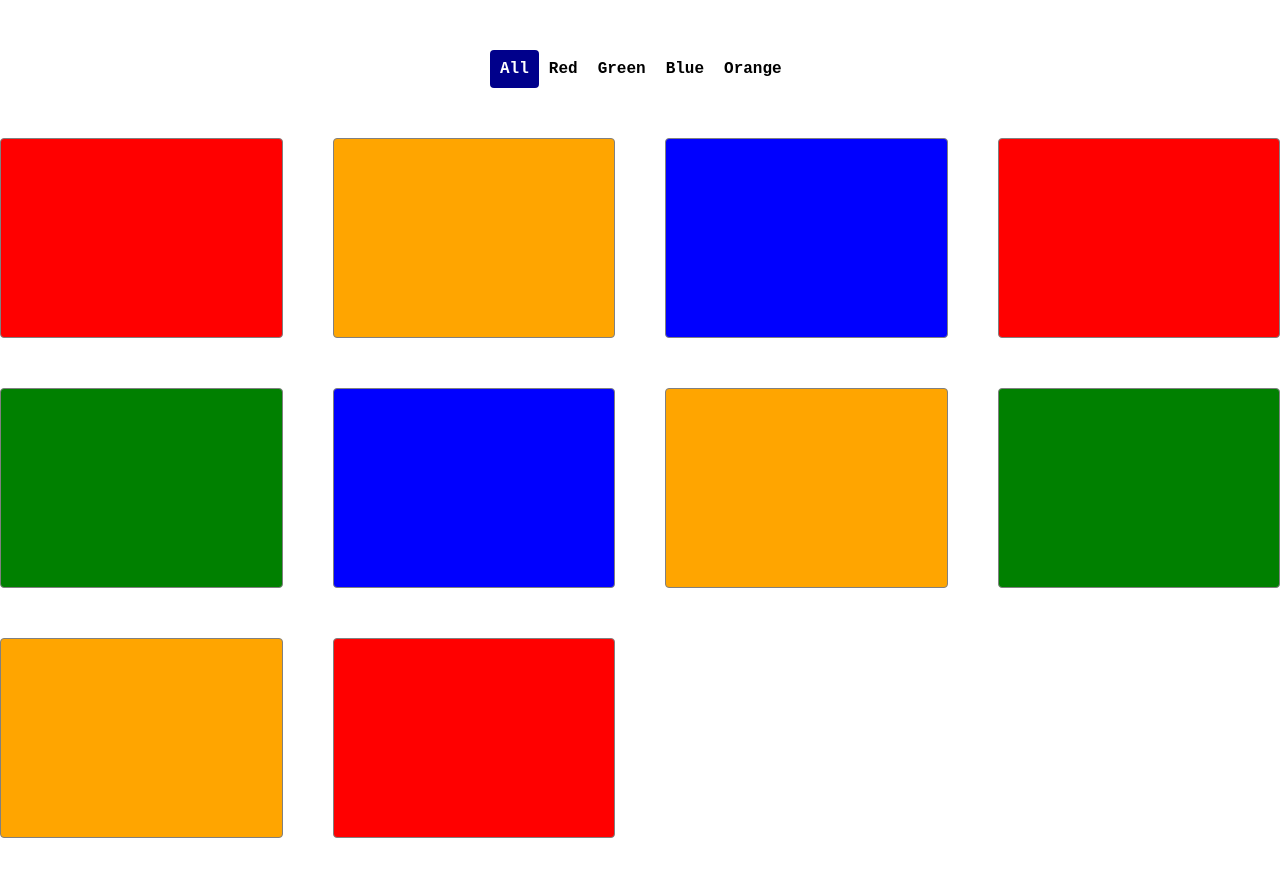
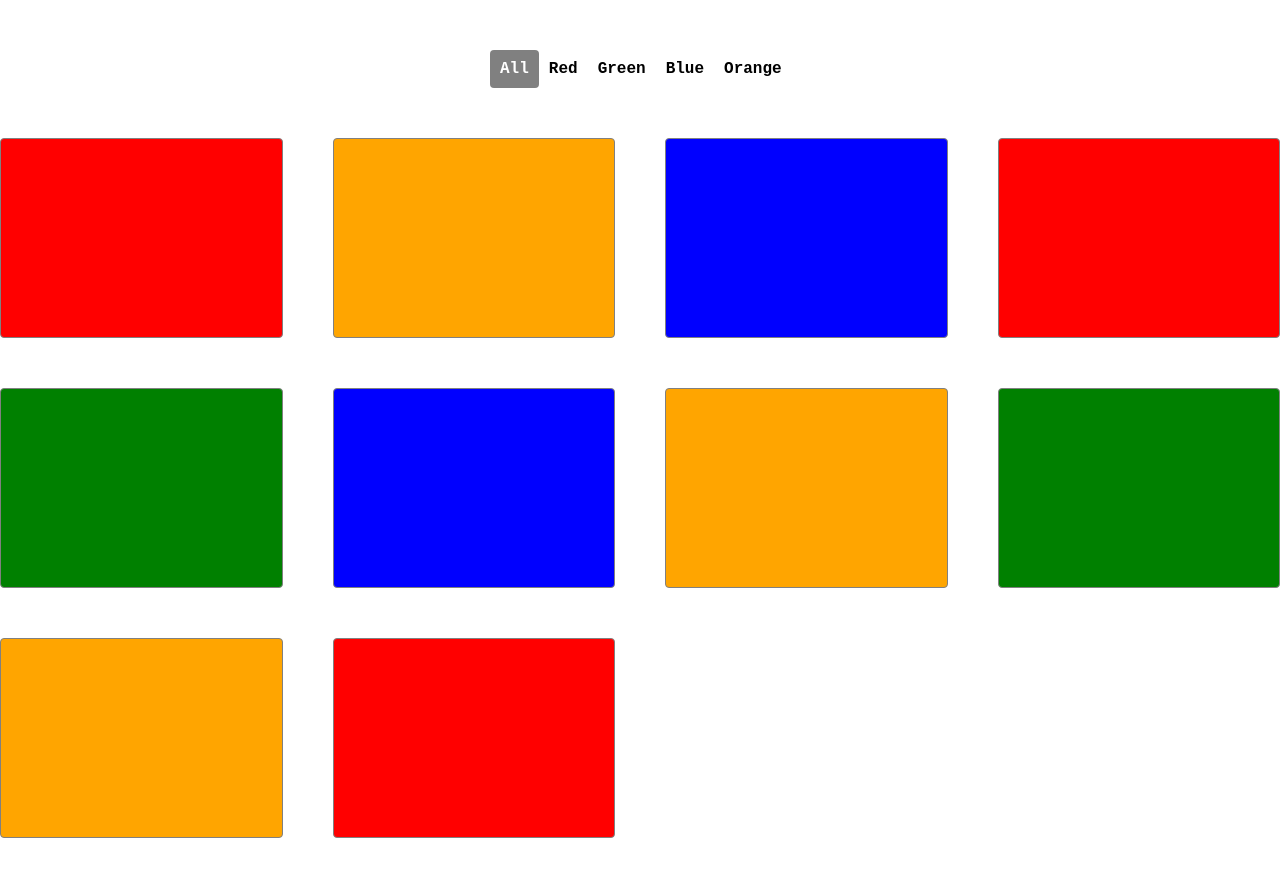
Before and after one commit to Programmer-Mehadi/filter-JavaScript, a plain HTML site: page index.html in a window 1280 px wide. Drawn offline with Linux system fonts and the light colour scheme.

```diff
--- a/styles.css
+++ b/styles.css
@@ -32,7 +32,7 @@
   border-radius: 4px;
 }
 .active {
-  background-color: darkblue;
+  background-color: gray;
   color: white;
   padding: 10px 10px;
   border-radius: 4px;
```
Also changed, not shown: main.js (+29 -0 lines).
